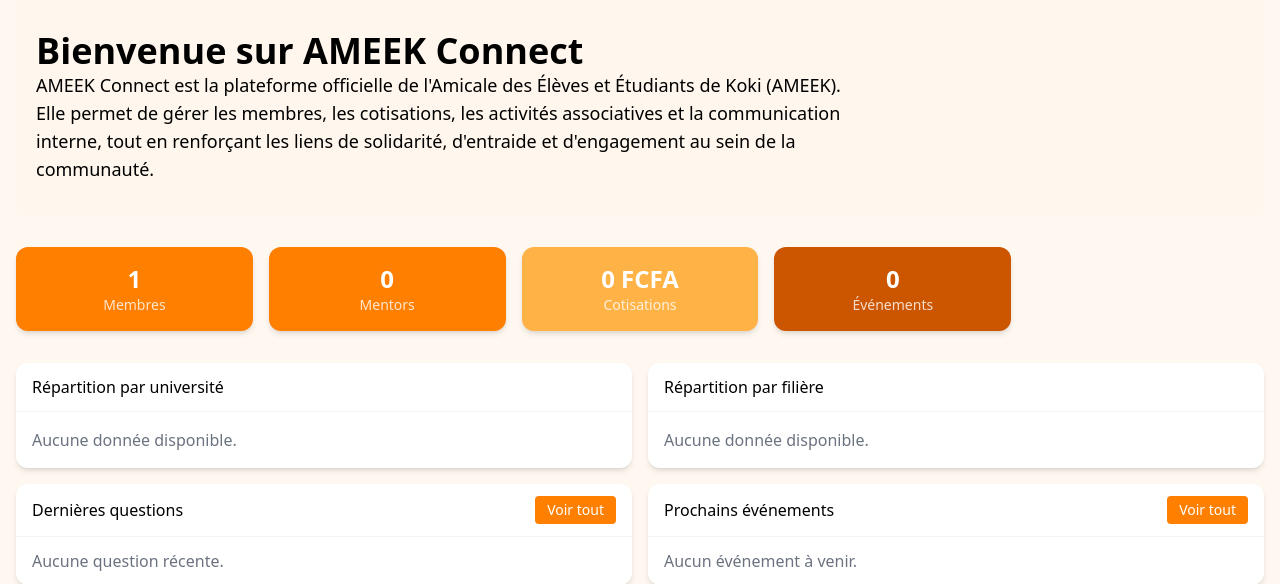
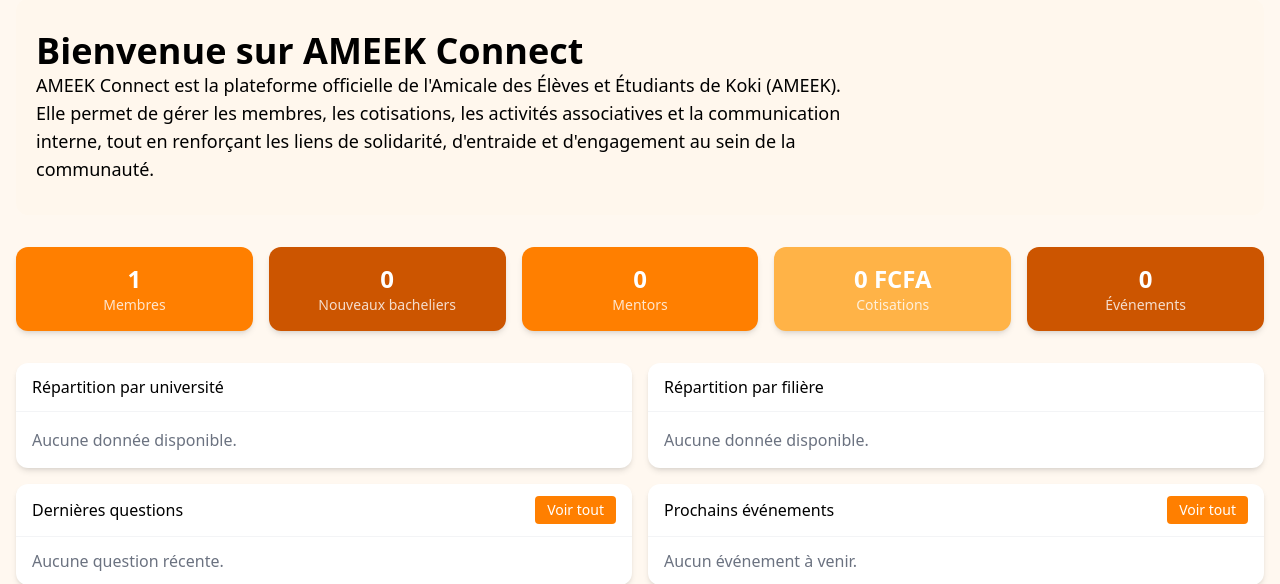
Before and after one commit to Matar057/AMEEK, a Django app: page /dashboard/ in a window 1280 px wide. Shown: the part 89-673 px from the top of the page. Run offline with Django 5.2, Linux system fonts and the light colour scheme; the visitor is signed in with stand-in values (Sample User, id 1); data comes from the database, SQL or seed files in the repository; data that the repository does not hold is empty; some libraries are stand-ins or nearby versions.

Commit message:
Restore nouveaux bacheliers card on dashboard

```diff
--- a/dashboard/templates/dashboard/index.html
+++ b/dashboard/templates/dashboard/index.html
@@ -33,6 +33,14 @@
       <div class="p-4 text-center">
         <div class="text-2xl font-bold">{{ total_members }}</div>
         <div class="text-sm text-white/80">Membres</div>
+      </div>
+    </div>
+  </div>
+  <div class="w-1/2 md:w-1/5 px-2 mb-4">
+    <div class="bg-amicale-fonce text-white rounded-xl shadow-md">
+      <div class="p-4 text-center">
+        <div class="text-2xl font-bold">{{ nouveaux_bacheliers }}</div>
+        <div class="text-sm text-white/80">Nouveaux bacheliers</div>
       </div>
     </div>
   </div>
```
